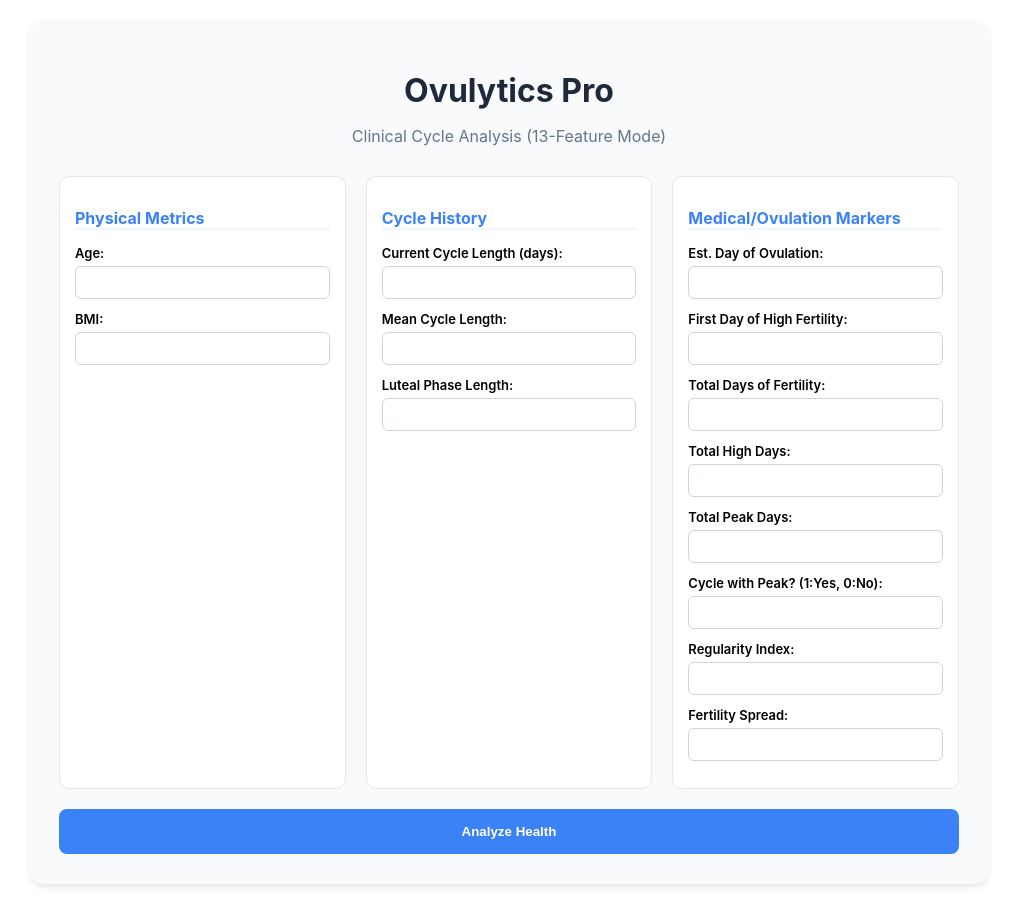
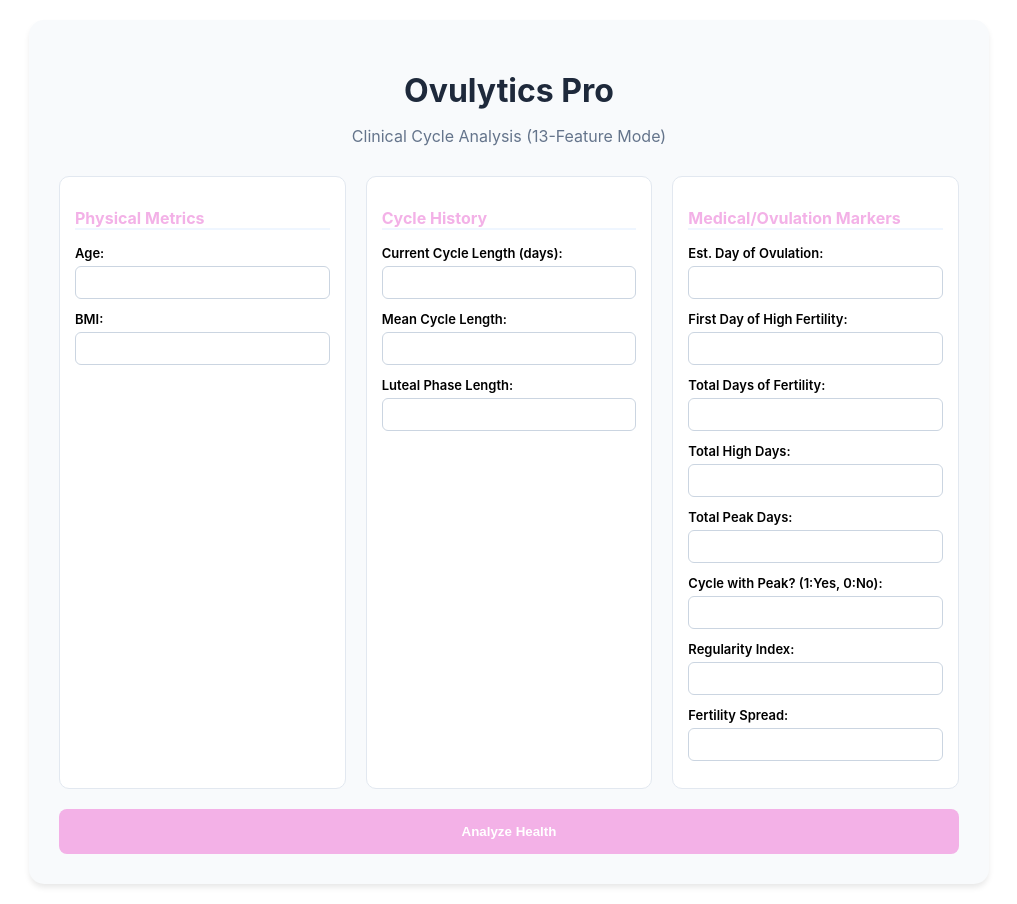
Before and after one commit to Vasanti4172/Ovulytics, a React (Create React App) app in the folder frontend/ovulytics-ui/: page / in a window 1280 px wide. Shown: the whole page, without its empty margins (131-1148 px from the left). Built offline with nearby package versions, Linux system fonts and the light colour scheme.

Commit message:
Pink Colour

```diff
--- a/frontend/ovulytics-ui/src/App.css
+++ b/frontend/ovulytics-ui/src/App.css
@@ -26,7 +26,7 @@ form {
 
 .form-section h3 {
   font-size: 16px;
-  color: #3b82f6;
+  color: #f3b1e7;
   margin-bottom: 15px;
   border-bottom: 2px solid #eff6ff;
 }
@@ -48,7 +48,7 @@ input {
 
 button {
   grid-column: 1 / -1; /* Stretch button across all columns */
-  background: #3b82f6;
+  background: #f3b1e7;
   color: white;
   padding: 15px;
   border: none;
@@ -58,7 +58,7 @@ button {
   transition: background 0.3s;
 }
 
-button:hover { background: #2563eb; }
+button:hover { background: #f3b1e7; }
 
 .result-box {
   grid-column: 1 / -1;
```
